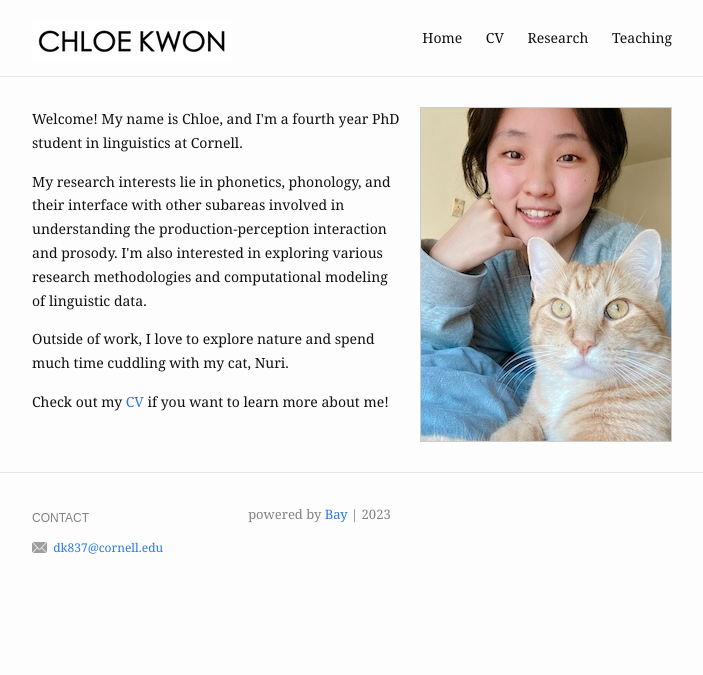
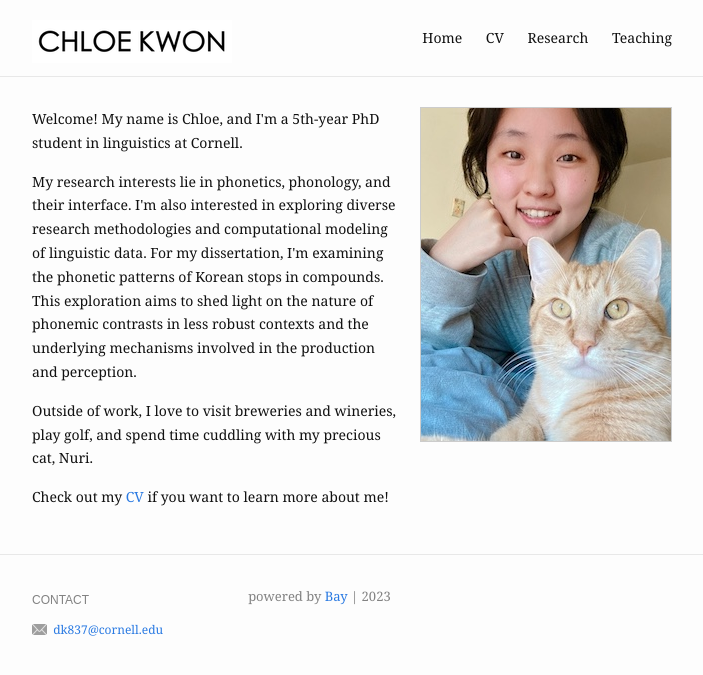
Before and after one commit to chloedkkwon/chloedkkwon.github.io, a Jekyll site: the page built from index.md, in a window 1280 px wide. Shown: the top 675 px of the page, without its empty margins (288-991 px from the left). Built offline with Jekyll 4.4.1, drawn with Linux system fonts in a browser that asks for light colours.

Commit message:
Update index.md

```diff
--- a/index.md
+++ b/index.md
@@ -6,15 +6,15 @@ profile_picture:
 ---
 
 <p>
-    Welcome! My name is Chloe, and I'm a fourth year PhD student in linguistics at Cornell.
+    Welcome! My name is Chloe, and I'm a 5th-year PhD student in linguistics at Cornell.
 </p>
 
 <p>
-    My research interests lie in phonetics, phonology, and their interface with other subareas involved in understanding the production-perception interaction and prosody. I'm also  interested in exploring various research methodologies and computational modeling of linguistic data.
+    My research interests lie in phonetics, phonology, and their interface. I'm also  interested in exploring diverse research methodologies and computational modeling of linguistic data. For my dissertation, I'm examining the phonetic patterns of Korean stops in compounds. This exploration aims to shed light on the nature of phonemic contrasts in less robust contexts and the underlying mechanisms involved in the production and perception.
 </p>
 
 <p>
-  Outside of work, I love to explore nature and spend much time cuddling with my cat, Nuri.
+  Outside of work, I love to visit breweries and wineries, play golf, and spend time cuddling with my precious cat, Nuri.
  </p>
 
 <p>
```
